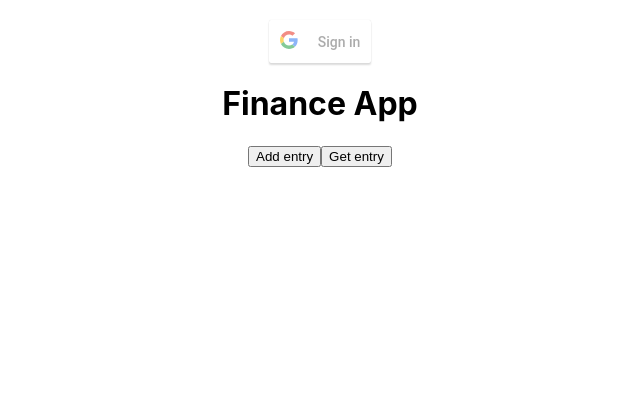
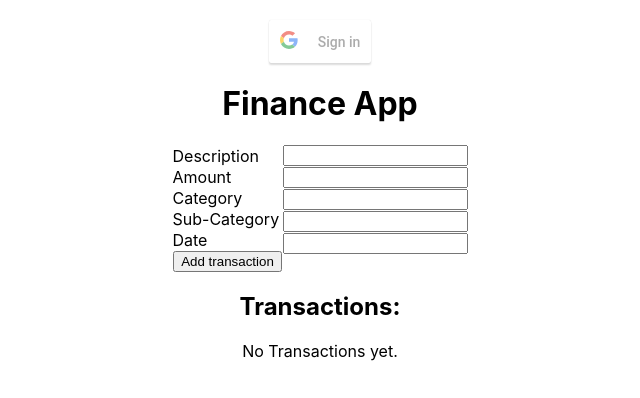
Before and after one commit to epdaniel/finance-app, a React (Create React App) app in the folder client/: page / in a window 1280 px wide. Shown: the top 398 px of the page, without its empty margins (320-960 px from the left). Built offline with nearby package versions, Linux system fonts and the light colour scheme; no server answers.

Commit message:
added retrieval and display of entries, some styling

```diff
--- a/client/public/index.html
+++ b/client/public/index.html
@@ -1,15 +1,12 @@
 <!DOCTYPE html>
 <html lang="en">
+
 <head>
-    <script src="https://apis.google.com/js/platform.js" async defer></script>
   <meta charset="utf-8" />
   <link rel="icon" href="%PUBLIC_URL%/favicon.ico" />
   <meta name="viewport" content="width=device-width, initial-scale=1" />
   <meta name="theme-color" content="#000000" />
-    <meta
-      name="description"
-      content="Web site created using create-react-app"
-    />
+  <meta name="description" content="Web site created using create-react-app" />
   <link rel="apple-touch-icon" href="%PUBLIC_URL%/logo192.png" />
   <!--
       manifest.json provides metadata used when your web app is installed on a
@@ -27,6 +24,7 @@
     -->
   <title>Finance App</title>
 </head>
+
 <body>
   <noscript>You need to enable JavaScript to run this app.</noscript>
   <div id="root"></div>
@@ -41,4 +39,5 @@
       To create a production bundle, use `npm run build` or `yarn build`.
     -->
 </body>
+
 </html>
--- a/client/src/App.js
+++ b/client/src/App.js
@@ -1,35 +1,34 @@
-
 import React, { Component } from 'react';
 import './App.css';
 import axios from 'axios'
 import GoogleBtn from './GoogleBtn';
+import Entry from './Entry';
+import NewEntry from './NewEntry';
+import UserProfile from './userProfile';
+
 
 class App extends Component {
   state = {
-    response: {}
+    entries: []
   };
 
-  componentDidMount() {
-    axios.get('/api/v1/say-something').then((res) => {
-      const response = res.data;
-      this.setState({ response });
-    });
+  loadAllEntries() {
+    let id = UserProfile.getId();
+    if (id !== -1) {
+      axios.get('/entry/getAll', {
+        headers: {
+          'id': 1  //change to UserProfile.getId();
+        }
+      }).then((res) => {
+        this.setState({ entries: res.data });
+      });
+    }
   }
 
-  clickbtn() {
-    console.log("button clicked");
-    axios.get('/new').then((res) => {
-      console.log("got ans")
-    });
-  };
+  componentDidMount() {
+    this.loadAllEntries();
+  }
 
-
-  getEntry() {
-    axios.get('/get').then((res) => {
-      console.log("got ans!")
-      console.log(res.data);
-    });
-  };
 
   render() {
     return (
@@ -37,9 +36,14 @@ class App extends Component {
         <br></br>
         <GoogleBtn></GoogleBtn>
         <h1>Finance App</h1>
-        <h1>{this.state.response.body}</h1>
-        <button onClick={this.clickbtn}>Add entry</button>
-        <button onClick={this.getEntry}>Get entry</button>
+        <NewEntry></NewEntry>
+        <h2>Transactions:</h2>
+        {this.state.entries.length === 0 ? <div>No Transactions yet.</div> :
+          this.state.entries.map((data, key) => {
+            return <Entry key={key} entry={data}></Entry>;
+          })
+        }
+
       </div>
     );
   }
--- /dev/null
+++ b/client/src/Entry.js
@@ -0,0 +1,32 @@
+import './css/Entry.css';
+const { Component } = require("react");
+
+class Entry extends Component {
+    constructor(props) {
+        super(props);
+
+        this.state = {
+            description: props.entry.description,
+            amount: props.entry.amount,
+            category: props.entry.category,
+            subCategory: props.entry.subCatergory,
+            date: props.entry.timestamp,
+        };
+    }
+
+    render() {
+        return <div className="Entry">
+            <b className="EntryDesc">{this.state.description} </b>
+            <label>Amount:</label>
+            <b>{this.state.amount} </b>
+            <label>Category:</label>
+            <b>{this.state.category} </b>
+            <label>Sub-category:</label>
+            <b>{this.state.subCategory} </b>
+            <label>Date:</label>
+            <b>{this.state.date} </b>
+        </div>;
+    }
+}
+
+export default Entry;
--- /dev/null
+++ b/client/src/NewEntry.js
@@ -0,0 +1,40 @@
+import './css/NewEntry.css';
+import axios from 'axios'
+const { Component } = require("react");
+
+class NewEntry extends Component {
+    constructor(props) {
+        super(props);
+    }
+
+    addEntry() {
+        alert("Please fill all inputs!")
+        //Save inputs to state
+        // check all inputs are there
+        //send inputs using axios
+        //updated the entries (how to send alert to main app? - maybe take parameters in constructor?)
+        // axios.post('/entry/new').then((res) => {
+        //   this.loadAllEntries(); //probably bad, just add entry
+        // });
+    }
+
+    render() {
+        return <div className="NewEntry">
+            <label className="NewEntryLabel" htmlFor="desc">Description </label>
+            <input className="NewEntryInput" id="desc" name="desc"></input><br></br>
+            <label className="NewEntryLabel" htmlFor="amount">Amount </label>
+            <input className="NewEntryInput" id="amount" name="amount"></input><br></br>
+            <label className="NewEntryLabel" htmlFor="category">Category </label>
+            <input className="NewEntryInput" id="category" name="category"></input><br></br>
+            <label className="NewEntryLabel" htmlFor="subcat">Sub-Category </label>
+            <input className="NewEntryInput" id="subcat" name="subcat"></input><br></br>
+            <label className="NewEntryLabel" htmlFor="date">Date </label>
+            <input className="NewEntryInput" id="date" name="date"></input><br></br>
+            <button onClick={this.addEntry}>Add transaction</button>
+        </div>;
+    }
+
+
+}
+
+export default NewEntry;
--- /dev/null
+++ b/client/src/css/Entry.css
@@ -0,0 +1,13 @@
+.Entry{
+    width: 500px;
+    height:80px;
+    border: 1px solid black;
+    padding: 1px;
+    margin-left: auto;
+    margin-right: auto;
+    margin-bottom: 20px;
+}
+
+.EntryDesc{
+    font-size: 16px;
+}
--- /dev/null
+++ b/client/src/css/NewEntry.css
@@ -0,0 +1,14 @@
+.NewEntry{
+    width: 295px;
+    margin: auto;
+}
+
+.NewEntryLabel{
+    float:left;
+    margin-top: 1px;
+}
+
+.NewEntryInput{
+    float:right;
+    margin-bottom: 1px;
+}
```
Also changed, not shown: 1 other file (tests, documents, lock files or other folders). Lines whose indentation alone changed are shown as unchanged.
